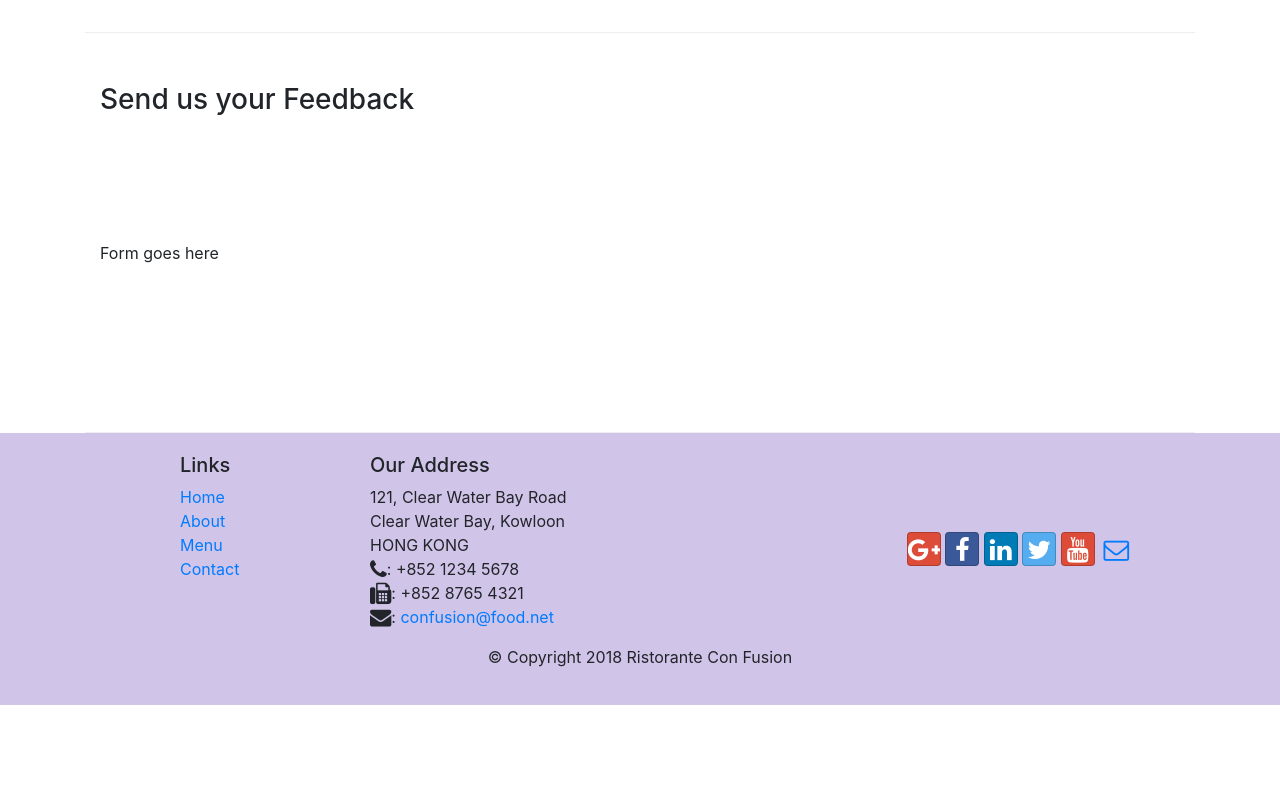
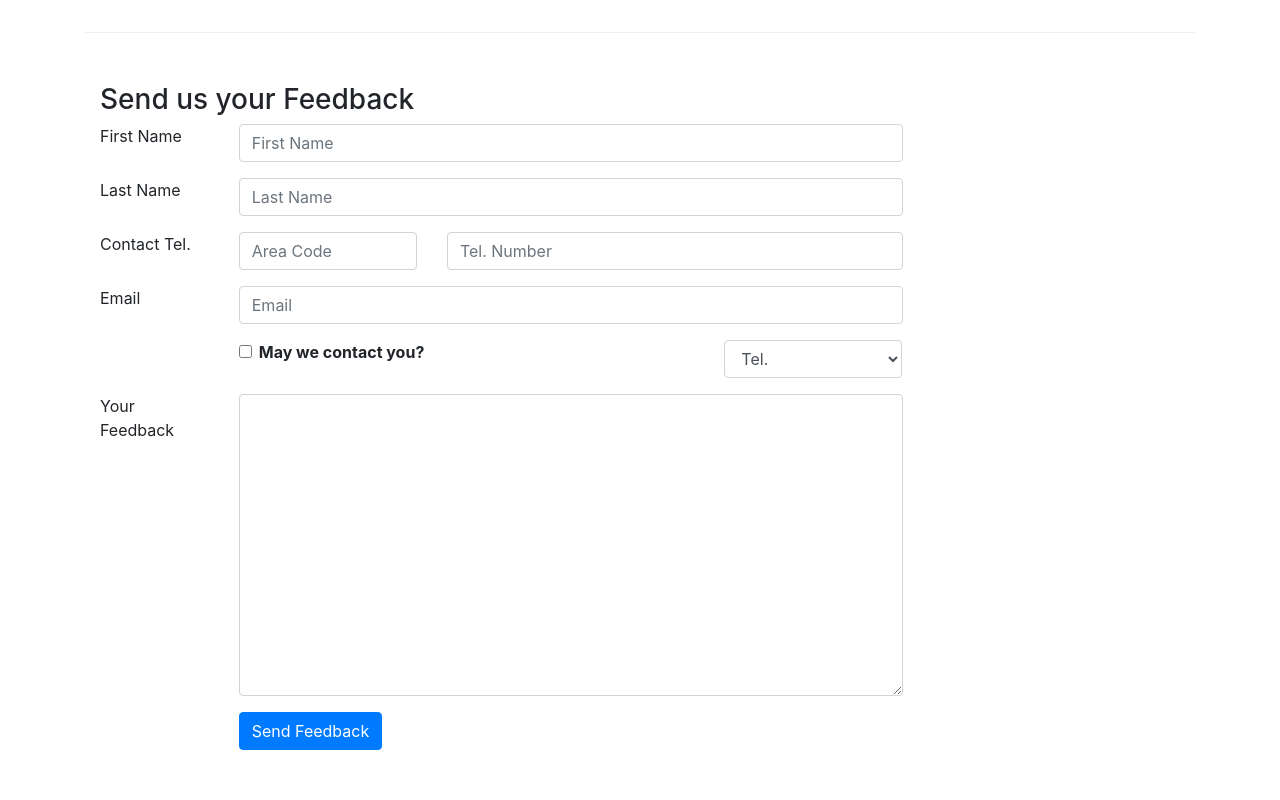
Before and after one commit to talesmilan/Site-de-Restaurante-Bootstrap, a website: page contactus.html in a window 1280 px wide. Shown: the part 820-1620 px from the top of the page. Before the commit the page ends 1525 px from the top, so only its background shows below. Drawn offline with nearby package versions, Linux system fonts and the light colour scheme.

Commit message:
Formularios

```diff
--- a/contactus.html
+++ b/contactus.html
@@ -92,7 +92,62 @@
               <h3>Send us your Feedback</h3>
            </div>
             <div class="col-12 col-md-9">
-                Form goes here
+                <form>
+                    <div class="form-group row">
+                        <label for="firstname" class="col-md-2">First Name</label>
+                        <div class="col-md-10">
+                            <input type="text" class="form-control" id="firstname" name="firstname" placeholder="First Name">
+                        </div>
+                    </div>
+                    <div class="form-group row">
+                        <label for="lastname" class="col-md-2">Last Name</label>
+                        <div class="col-md-10">
+                            <input type="text" class="form-control" id="lastname" name="lastname" placeholder="Last Name">
+                        </div>
+                    </div>
+                    <div class="form-group row">
+                        <label for="telnum" class="cal-12 col-md-2">Contact Tel.</label>
+                        <div class="col-5 col-md-3">
+                            <input type="tel" class="form-control" id="areacode" name="areacode" placeholder="Area Code">
+                        </div>
+                        <div class="col-7 col-md-7">
+                            <input type="tel" class="form-control" id="telnum" name="telnum" placeholder="Tel. Number">
+                        </div>
+                    </div>
+                    <div class="form-group row">
+                        <label for="emailid" class="col-md-2">Email</label>
+                        <div class="col-md-10">
+                            <input type="email" class="form-control" id="emailid" name="emailid" placeholder="Email">
+                        </div>
+                    </div>
+                    <div class="form-group row">
+                        <div class="col-md-6 offset-md-2">
+                            <div class="form-check">
+                                <input type="checkbox" class="form-check-input" name="approve" id="approve" value="">
+                                <label class="form-check-label" for="approve">
+                                    <strong>May we contact you?</strong>
+                                </label>
+                            </div>
+                        </div>
+                        <div class="col-md-3 offset-md-1">
+                            <select class="form-control">
+                                <option>Tel.</option>
+                                <option>Email</option>
+                            </select>
+                        </div>
+                    </div>
+                    <div class="form-group row">
+                        <label for="feedback" class="col-md-2">Your Feedback</label>
+                        <div class="col-md-10">
+                            <textarea class="form-control" id="feedback" name="feedback" rows="12"></textarea>
+                        </div>
+                    </div>
+                    <div class="form-group row">
+                        <div class="offset-md-2 col-md-10">
+                            <button type="submit" class="btn btn-primary">Send Feedback</button>
+                        </div>
+                    </div>
+                </form>
             </div>
              <div class="col-12 col-md">
             </div>
```
